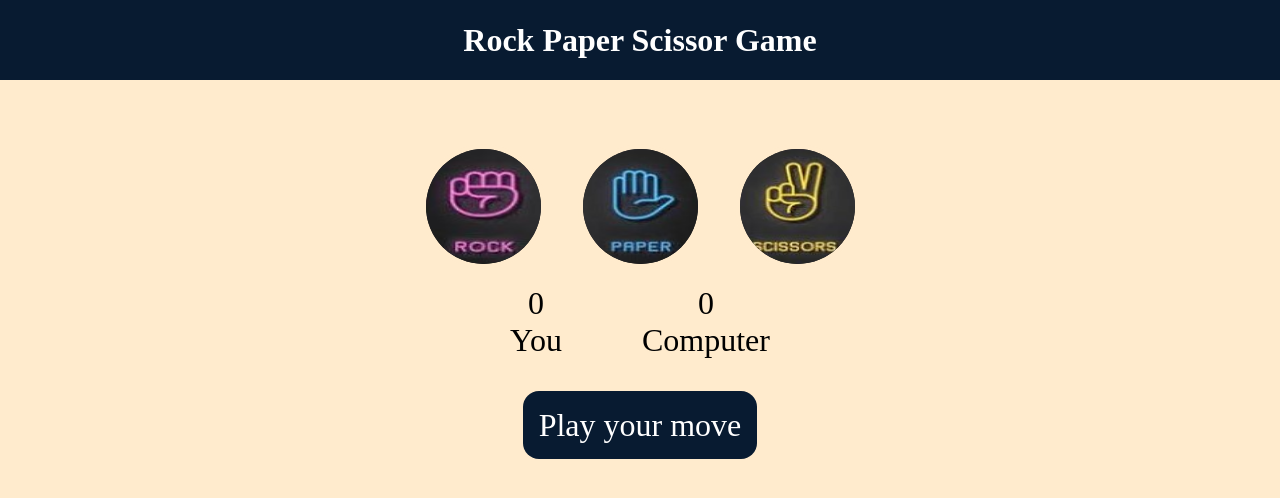
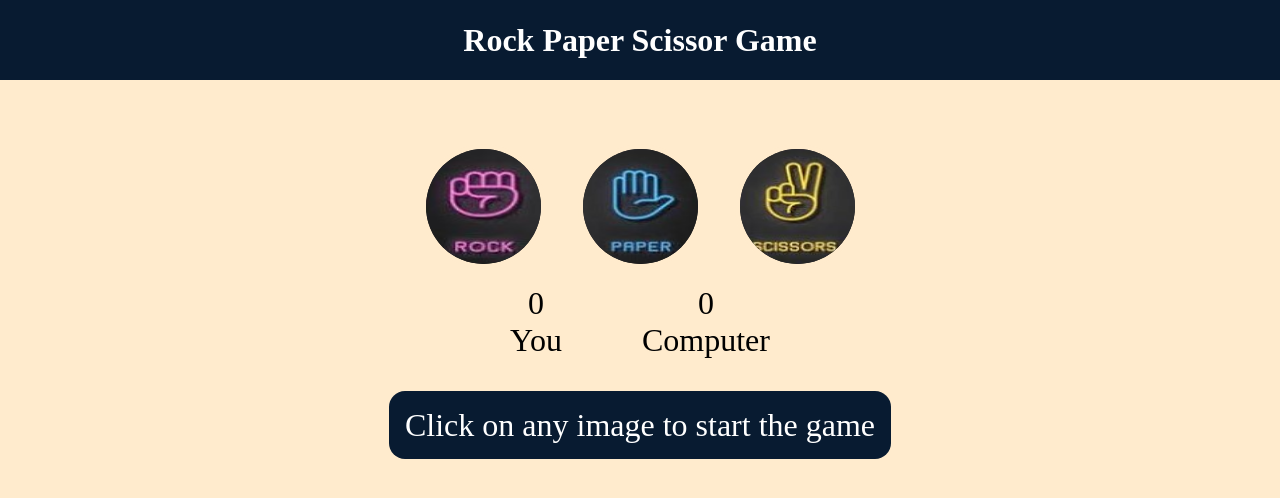
Before and after one commit to LahariSD/rockPaperScissor, a plain HTML site: page index.html in a window 1280 px wide. Drawn offline with Linux system fonts and the light colour scheme.

Commit message:
text updated in index

```diff
--- a/index.html
+++ b/index.html
@@ -30,7 +30,7 @@
         </div>
     </div>
     <div class="msg-container">
-            <p id="msg">Play your move</p>
+            <p id="msg">Click on any image to start the game</p>
         </div>
     </div>
     <script src="app.js"></script>
```
